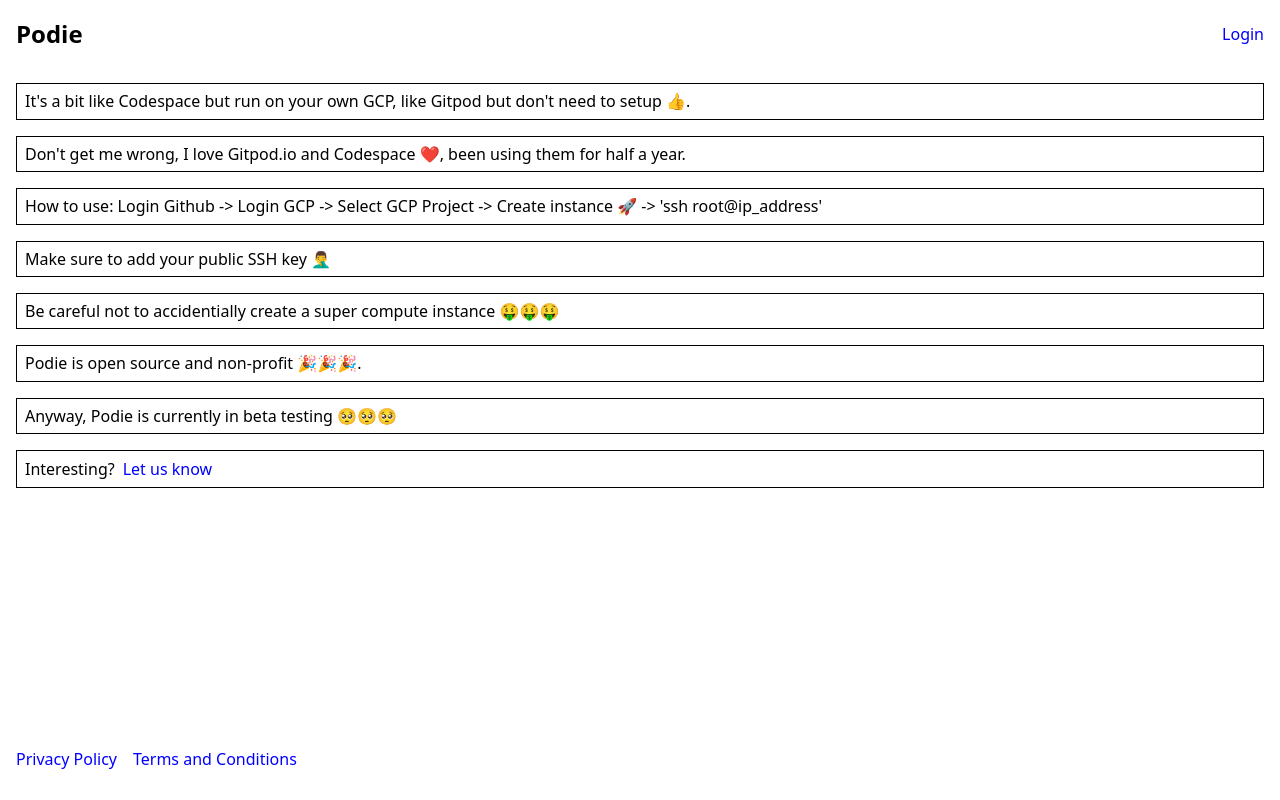
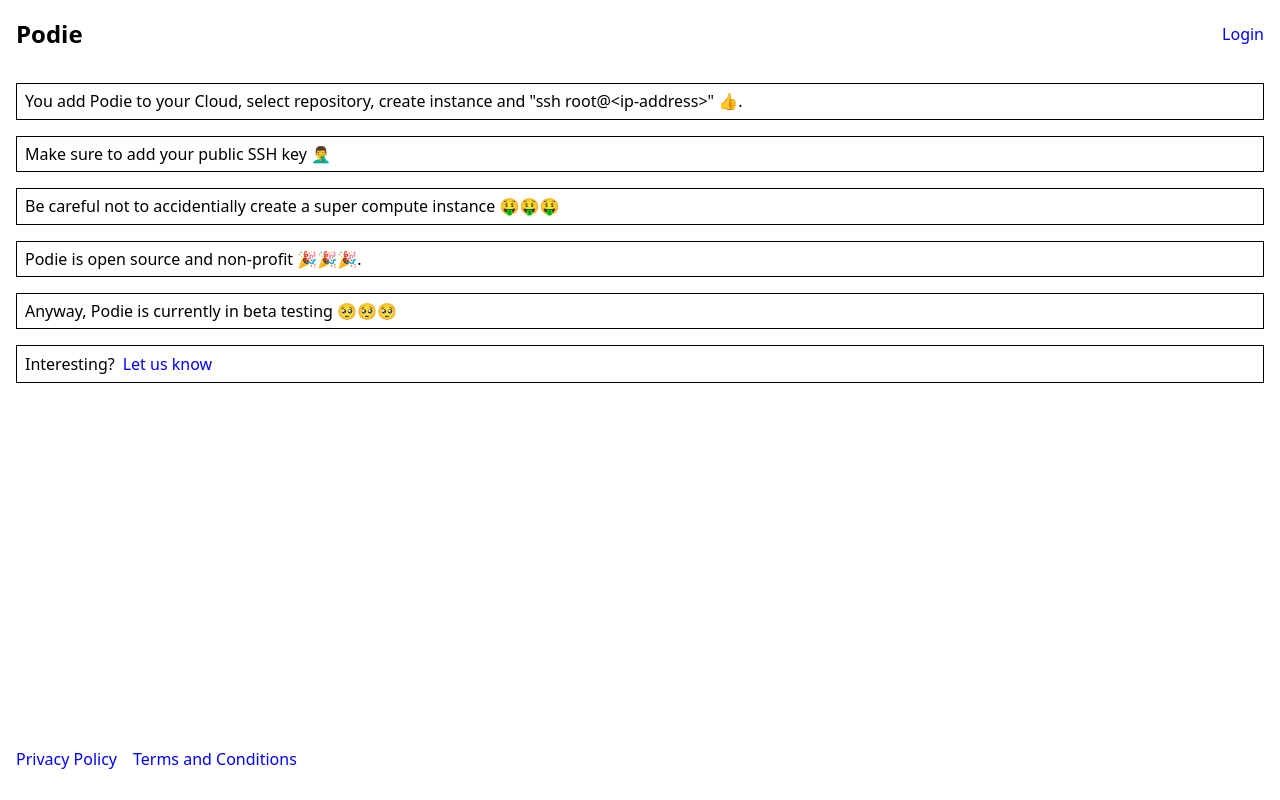
Before and after one commit to chientrm/podie, a SvelteKit app: page / in a window 1280 px wide. Built offline with nearby package versions, Linux system fonts and the light colour scheme; no server answers; some icons are missing.

Commit message:
fix: index page

```diff
--- a/src/lib/constants/strings.ts
+++ b/src/lib/constants/strings.ts
@@ -13,7 +13,7 @@ export default {
 	UNDER_CONSTRUCTION: '...under contruction...',
 	TITLE: 'Remote dev | Podie',
 	DESCRIPTION:
-		"It's a bit like Codespace but run on your own GCP, like Gitpod but don't need to setup 👍.",
+		'You add Podie to your Cloud, select repository, create instance and "ssh root@<ip-address>" 👍.',
 	KEYWORDS: [
 		'Remote',
 		'Development',
--- a/src/routes/+page.svelte
+++ b/src/routes/+page.svelte
@@ -5,20 +5,8 @@
 </script>
 
 <p>{strings.DESCRIPTION}</p>
-<p>
-	Don't get me wrong, I love Gitpod.io and Codespace ❤️, been using them for
-	half a year.
-</p>
-<p>
-	How to use: Login Github -> Login GCP -> Select GCP Project -> Create instance
-	🚀 -> 'ssh root@ip_address'
-</p>
 <p>Make sure to add your public SSH key 🤦‍♂️</p>
 <p>Be careful not to accidentially create a super compute instance 🤑🤑🤑</p>
-<!-- <p>
-	Also you're free to choose machine image. Docker machine is just an another
-	option 🥱🥱🥱
-</p> -->
 <p>Podie is open source and non-profit 🎉🎉🎉.</p>
 <p>Anyway, Podie is currently in beta testing 🥺🥺🥺</p>
 <p>
```
